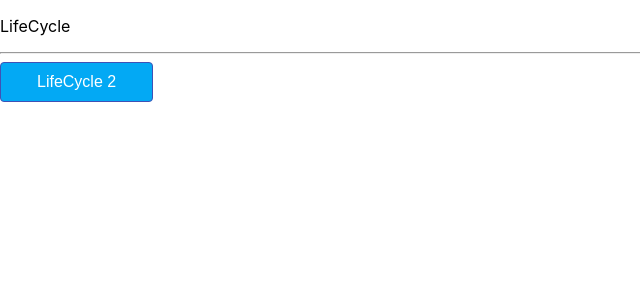
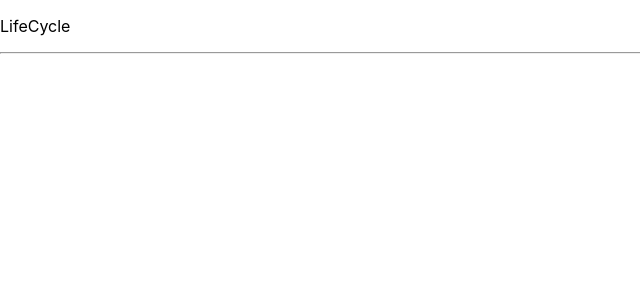
Before and after one commit to DevRPL/belajarReactJs, a React (Create React App) app: page /lifeCycle in a window 1280 px wide. Shown: the top 300 px of the page, without its empty margins (0-640 px from the left). Built offline with nearby package versions, Linux system fonts and the light colour scheme.

Commit message:
LifeCycle Component Part 2

```diff
--- a/src/LifeCycle/LifeCycle.jsx
+++ b/src/LifeCycle/LifeCycle.jsx
@@ -16,16 +16,18 @@ class LifeCycle extends Component {
     }
 
     componentDidMount(nextProps, nextState) {
-        console.log("componentDidMount");
         setTimeout(() => {
             this.setState({
                 count: 2
             });
-        }, 3000);
+        }, 2000);
     }
 
     shouldComponentUpdate(prevProps, nextState) {
-        console.log("shouldComponentUpdate");
+        if (nextState.count > 4) {
+            return false;
+        }
+
         return true;
     }
 
@@ -42,11 +44,17 @@ class LifeCycle extends Component {
         console.log("componentWillUpdate");
     }
 
+    changeCount = () => {
+        this.setState({
+            count: this.state.count + 1
+        })
+    }
+
     render() {
         console.log("render");
         return(
             <div>
-                <button className="btn">LifeCycle {this.state.count}</button>
+                <button className="btn" onClick={this.changeCount}>LifeCycle {this.state.count}</button>
             </div>
         )
     }
--- a/src/container/Default/DynamicStateLessComponent.jsx
+++ b/src/container/Default/DynamicStateLessComponent.jsx
@@ -2,17 +2,27 @@ import React, { Component } from 'react';
 import LifeCycle from '../../LifeCycle/LifeCycle.jsx';
 
 class DynamicStateLessComponent extends Component {
+
+    state = {
+        showComponent: true
+    }
+
+    componentDidMount() {
+        setTimeout(() => {
+            this.setState({
+                showComponent: false
+            });
+        }, 3000);
+    }
+
     render() {
         return (
             <div>
-                {/* <DynamicStateFullComponent
-                    name="jamil"
-                    address="bandung"
-                />
-                <ProductComponent /> */}
-                <LifeCycle />
+                {
+                    this.state.showComponent ? <LifeCycle /> : null
+                }
             </div>
-        )
+        );
     }
 }
 
```
